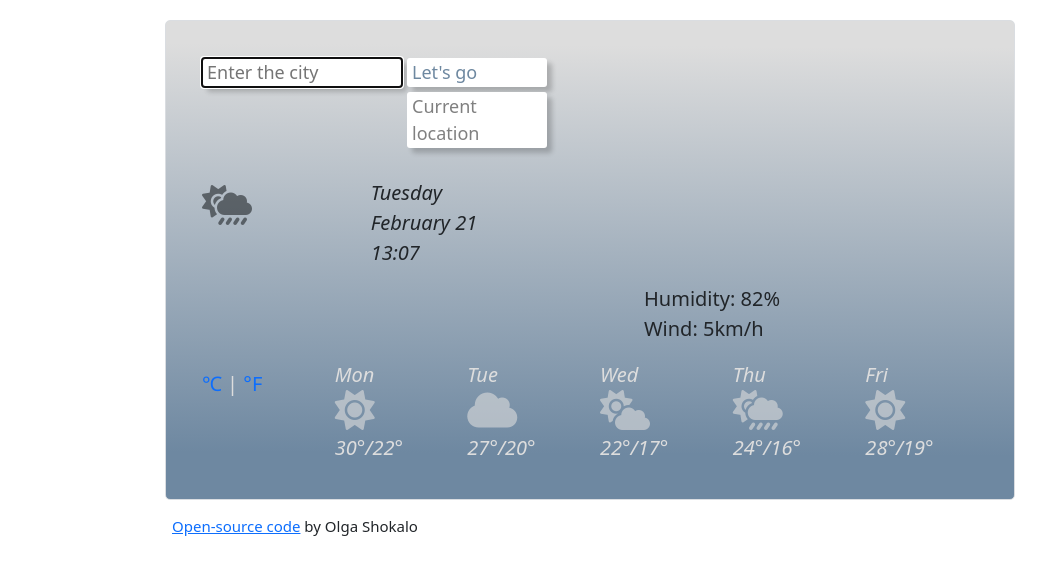
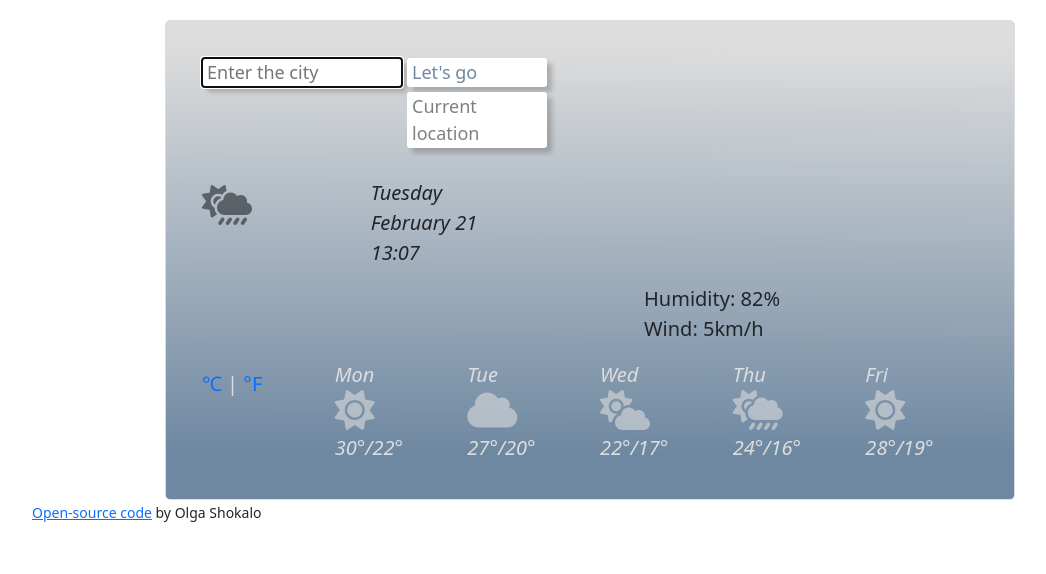
Before and after one commit to olgashokalo/weatherApp, a plain HTML site: page index.html in a window 1280 px wide. Shown: the whole page, without its empty margins (50-1096 px from the left). Drawn offline with nearby package versions, Linux system fonts and the light colour scheme; no server answers.

Commit message:
Updated html element with gitHub's Link

```diff
--- a/index.html
+++ b/index.html
@@ -121,9 +121,10 @@
                 </div>
             </div>
         </div>
-        <p id="gitHubLink">
+        <small>
             <a href="https://github.com/olgashokalo/weatherApp" target="_blank"> Open-source code</a> by Olga Shokalo
-        </p>
+        </small>
+
         <script src="src/index.js">
         </script>
 </body>
```
